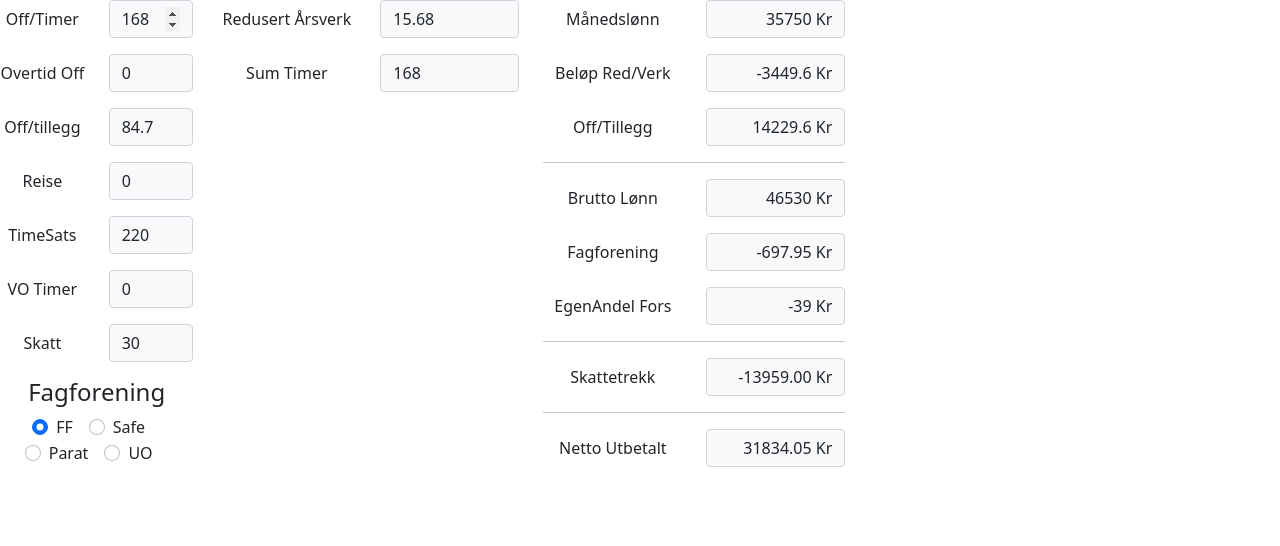
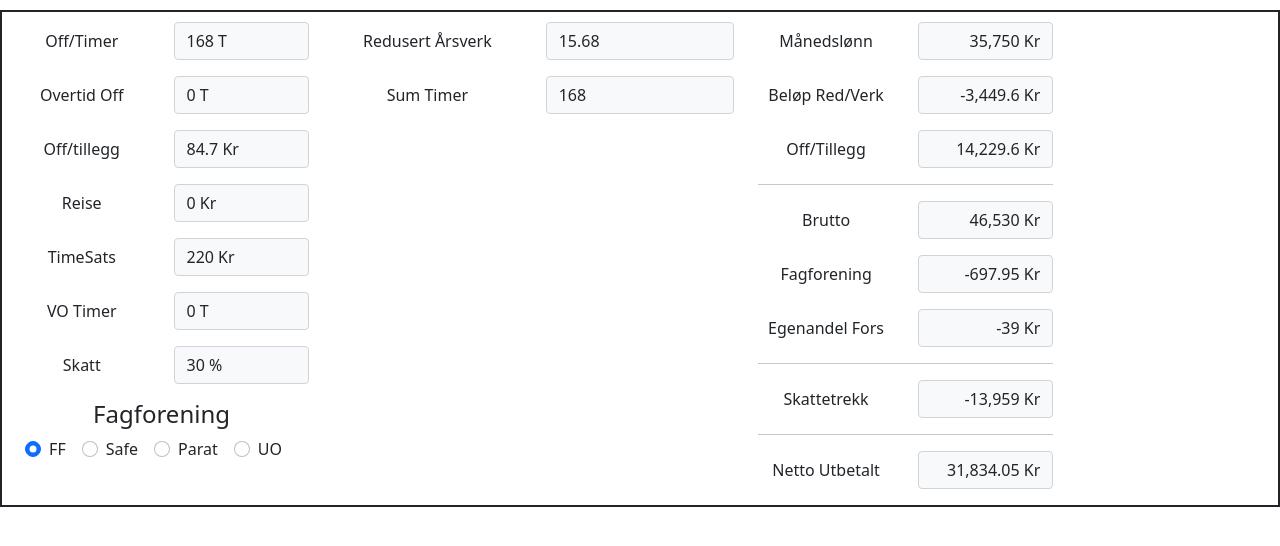
Before and after one commit to gekoparty/lonnapp, a React (Create React App) app: page / in a window 1280 px wide. Shown: the top 546 px of the page. Built offline with nearby package versions, Linux system fonts and the light colour scheme.

Commit message:
Added NumericFormat

```diff
--- a/src/components/FormInput.js
+++ b/src/components/FormInput.js
@@ -3,17 +3,16 @@ import Form from "react-bootstrap/Form";
 import Col from "react-bootstrap/Col";
 import Row from "react-bootstrap/Row";
 
-export default function FormInput(props) {
+export default function FormInput({ label, id, value =0 }) {
   return (
     <>
-      <Form.Group as={Row} className="mb-3" controlId={props.id}>
-        <Form.Label column>{props.label}</Form.Label>
+      <Form.Group as={Row} className="mb-3" controlId={id}>
+        <Form.Label column>{label}</Form.Label>
         <Col>
           <Form.Control
-
             className="bg-light text-end"
-            type={props.type}
-            value={props.number}
+            type="text"
+            value={value}
             disabled
           ></Form.Control>
         </Col>
--- a/src/screens/MainScreen.js
+++ b/src/screens/MainScreen.js
@@ -1,10 +1,11 @@
-import React, { useEffect, useReducer, useState, setState, useCallback } from "react";
+import React, { useEffect, useReducer, useState, useCallback } from "react";
 import Row from "react-bootstrap/Row";
 import Col from "react-bootstrap/Col";
 import Form from "react-bootstrap/Form";
 import FormInput from "../components/FormInput";
 import schema from "../validations/schema";
 import useValidate from "../validations/useValidate";
+import { NumericFormat } from "react-number-format";
 
 const reducer = (state, action) => {
   switch (action.type) {
@@ -41,73 +42,81 @@ export default function MainScreen() {
 
   const employeeInsuranceCost = -39;
 
-  const calculateSalary= useCallback(()=>  {
-    // Perform calculations here
-    console.log(totalOffshoreHours)
-    const brutto = (
-
+  const calculateSalary = useCallback(() => {
+    const brutto =
       monthlySalary +
       reducedAnnualWorkAmount +
       overtimeBaseSalary +
       overtimeExtraPercentage +
       totalOffshorePremium +
       srAmount +
-      Number(travelExpenses)
-    ).toFixed(2);
+      travelExpenses;
 
-    setMonthlySalary(Number(162.5 * hourlyRate));
-    setReducedAnnualWork(Number((offTime * 9.332) / 100).toFixed(2));
+    setMonthlySalary(162.5 * hourlyRate);
+    console.log(offTime);
+    setReducedAnnualWork(parseFloat(((offTime * 9.332) / 100).toFixed(2)));
     setReducedAnnualWorkAmount(
-      -Number(reducedAnnualWork * hourlyRate).toFixed(2)
+      -parseFloat((reducedAnnualWork * hourlyRate).toFixed(2))
     );
     setSrAmount(safetyRepresentativeHours * 15);
-    setOvertimeBaseSalary(Number(overtimeOffshoreHours * hourlyRate));
-    setOvertimeExtraPercentage(Number(overtimeBaseSalary));
-    setTotalOffshorePremium(
-      Number((offshorePremium * totalOffshoreHours).toFixed(2))
-    );
-    setTaxWithholding(-Number(brutto * taxPercentage) / 100);
+    setOvertimeBaseSalary(overtimeOffshoreHours * hourlyRate);
+    setOvertimeExtraPercentage(overtimeBaseSalary);
+    setTotalOffshorePremium(offshorePremium * totalOffshoreHours);
+    setTaxWithholding(-(brutto * taxPercentage) / 100);
 
+    setTotalOffshoreHours(offTime + overtimeOffshoreHours);
 
-    setTotalOffshoreHours(parseInt(offTime) + parseInt(overtimeOffshoreHours));
-
-
-
-
-    console.log(offTime);
-    console.log(overtimeOffshoreHours);
-    console.log(totalOffshoreHours);
-    setGrossTotal(Number(brutto));
+    setGrossTotal(brutto);
 
     //check unionName
     if (unionName === "FF") {
-      setUnionFees(-Number(((brutto - travelExpenses) * 1.5) / 100).toFixed(2));
+      setUnionFees(-((brutto - travelExpenses) * 1.5) / 100);
     } else if (unionName === "Safe") {
-      setUnionFees(-Number(460));
-      setClubDeduction(-Number(40));
+      setUnionFees(-460);
+      setClubDeduction(-40);
     } else if (unionName === "Parat") {
-      setUnionFees(-Number(520));
-      setClubDeduction(-Number(40));
+      setUnionFees(-520);
+      setClubDeduction(-40);
     } else {
-      setUnionFees(Number(0));
-      setClubDeduction(Number(0));
+      setUnionFees(0);
+      setClubDeduction(0);
     }
 
     setNetSalary(
-      Number(
       grossTotal +
         taxWithholding +
         clubDeduction +
         employeeInsuranceCost +
         unionFees
-      ).toFixed(2)
     );
-  });
+  }, [
+    hourlyRate,
+    monthlySalary,
+    reducedAnnualWorkAmount,
+    overtimeBaseSalary,
+    overtimeExtraPercentage,
+    totalOffshorePremium,
+    srAmount,
+    travelExpenses,
+    offTime,
+    overtimeOffshoreHours,
+    taxPercentage,
+    unionName,
+    employeeInsuranceCost,
+    clubDeduction,
+    grossTotal,
+    offshorePremium,
+    reducedAnnualWork,
+    safetyRepresentativeHours,
+    taxWithholding,
+    totalOffshoreHours,
+    unionFees,
+  ]);
 
   useEffect(() => {
     calculateSalary();
-    console.log(unionName);
   }, [
+    calculateSalary,
     isValid,
     grossTotal,
     srAmount,
@@ -150,29 +159,39 @@ export default function MainScreen() {
     },
   };
 
-  const handleValidation = (field, event) => {
-    const value = event.target.value;
+  const handleValidation = (field, value) => {
     fields[field].setter(value);
     fields[field].validator({ [field]: value });
   };
 
   return (
-    <div className="small-container">
-      <Row>
-        <Col md={2}>
+    <div
+      className="small-container"
+      style={{ marginTop: "10px", border: "solid 2px" }}
+    >
+      <Row style={{ margin: "auto", marginTop: "10px" }}>
+        <Col lg={3}>
           <Form>
             <Form.Group as={Row} className="mb-3" controlId="timer">
               <Form.Label column>Off/Timer</Form.Label>
               <Col>
-                <Form.Control
+                <NumericFormat
+                  customInput={Form.Control}
                   min={0}
+                  allowNegative={false}
                   className="bg-light"
-                  type="number"
+                  //type="number"
                   isInvalid={!!errors.offTime}
-                  value={offTime}
-                  onChange={(event) => handleValidation("offTime", event)}
+                  defaultValue={offTime}
+                  suffix={" T"}
+                  onValueChange={(values) => {
+                    console.log(values);
+                    const { floatValue } = values;
+                    console.log(floatValue);
+                    handleValidation("offTime", floatValue);
+                  }}
                   required
-                ></Form.Control>
+                ></NumericFormat>
                 <Form.Control.Feedback type="invalid">
                   {errors.offTime}
                 </Form.Control.Feedback>
@@ -185,16 +204,20 @@ export default function MainScreen() {
             >
               <Form.Label column>Overtid Off</Form.Label>
               <Col>
-                <Form.Control
+                <NumericFormat
+                  customInput={Form.Control}
+                  allowNegative={false}
                   className="bg-light"
-                  type="number"
-                  value={overtimeOffshoreHours}
-                  onChange={(event) =>
-                    handleValidation("overtimeOffshoreHours", event)
-                  }
+                  //type="number"
+                  defaultValue={overtimeOffshoreHours}
+                  suffix={" T"}
                   isInvalid={!!errors.overtimeOffshoreHours}
                   required
-                ></Form.Control>
+                  onValueChange={(values) => {
+                    const { floatValue } = values;
+                    handleValidation("overtimeOffshoreHours", floatValue);
+                  }}
+                ></NumericFormat>
                 <Form.Control.Feedback type="invalid">
                   {errors.overtimeOffshoreHours}
                 </Form.Control.Feedback>
@@ -203,17 +226,20 @@ export default function MainScreen() {
             <Form.Group as={Row} className="mb-3" controlId="offshorePremium">
               <Form.Label column>Off/tillegg</Form.Label>
               <Col>
-                <Form.Control
+                <NumericFormat
                   min={0}
+                  allowNegative={false}
+                  customInput={Form.Control}
                   className="bg-light"
-                  type="number"
-                  value={offshorePremium}
+                  suffix={" Kr"}
+                  defaultValue={offshorePremium}
                   isInvalid={!!errors.offshorePremium}
-                  onChange={(event) =>
-                    handleValidation("offshorePremium", event)
-                  }
                   required
-                ></Form.Control>
+                  onValueChange={(values) => {
+                    const { floatValue } = values;
+                    handleValidation("offshorePremium", floatValue);
+                  }}
+                ></NumericFormat>
                 <Form.Control.Feedback type="invalid">
                   {errors.offshorePremium}
                 </Form.Control.Feedback>
@@ -222,17 +248,21 @@ export default function MainScreen() {
             <Form.Group as={Row} className="mb-3" controlId="travelExpenses">
               <Form.Label column>Reise</Form.Label>
               <Col>
-                <Form.Control
+                <NumericFormat
                   min={0}
+                  allowNegative={false}
+                  customInput={Form.Control}
                   className="bg-light"
-                  type="number"
-                  value={travelExpenses}
+                  //type="number"
+                  defaultValue={travelExpenses}
+                  suffix={" Kr"}
                   isInvalid={!!errors.travelExpenses}
-                  onChange={(event) =>
-                    handleValidation("travelExpenses", event)
-                  }
                   required
-                ></Form.Control>
+                  onValueChange={(values) => {
+                    const { floatValue } = values;
+                    handleValidation("travelExpenses", floatValue);
+                  }}
+                ></NumericFormat>
                 <Form.Control.Feedback type="invalid">
                   {errors.travelExpenses}
                 </Form.Control.Feedback>
@@ -241,16 +271,21 @@ export default function MainScreen() {
             <Form.Group as={Row} className="mb-3" controlId="lonn">
               <Form.Label column>TimeSats</Form.Label>
               <Col>
-                <Form.Control
+                <NumericFormat
                   min={0}
-                  onKeyDown={(e) => e.key === "-" && e.preventDefault()}
+                  allowNegative={false}
+                  customInput={Form.Control}
+                  //onKeyDown={(e) => e.key === "-" && e.preventDefault()}
                   className="bg-light "
-                  type="number"
-                  value={hourlyRate}
-                  onChange={(event) => handleValidation("hourlyRate", event)}
+                  defaultValue={hourlyRate}
+                  suffix={" Kr"}
                   isInvalid={!!errors.hourlyRate}
                   required
-                ></Form.Control>
+                  onValueChange={(values) => {
+                    const { floatValue } = values;
+                    handleValidation("hourlyRate", floatValue);
+                  }}
+                ></NumericFormat>
                 <Form.Control.Feedback type="invalid">
                   {errors.hourlyRate}
                 </Form.Control.Feedback>
@@ -259,17 +294,21 @@ export default function MainScreen() {
             <Form.Group as={Row} className="mb-3" controlId="safetyHours">
               <Form.Label column>VO Timer</Form.Label>
               <Col>
-                <Form.Control
+                <NumericFormat
                   min={0}
+                  allowNegative={false}
+                  customInput={Form.Control}
                   className="bg-light "
-                  type="number"
-                  value={safetyRepresentativeHours}
-                  onChange={(event) =>
-                    handleValidation("safetyRepresentativeHours", event)
-                  }
+                  //type="number"
+                  defaultValue={safetyRepresentativeHours}
+                  suffix={" T"}
                   isInvalid={!!errors.safetyRepresentativeHours}
                   required
-                ></Form.Control>
+                  onValueChange={(values) => {
+                    const { floatValue } = values;
+                    handleValidation("safetyRepresentativeHours", floatValue);
+                  }}
+                ></NumericFormat>
                 <Form.Control.Feedback type="invalid">
                   {errors.safetyRepresentativeHours}
                 </Form.Control.Feedback>
@@ -279,17 +318,23 @@ export default function MainScreen() {
             <Form.Group as={Row} className="mb-3" controlId="skatt">
               <Form.Label column>Skatt</Form.Label>
               <Col>
-                <Form.Control
+                <NumericFormat
                   min={0}
                   max={100}
-                  onKeyDown={(e) => e.key === "-" && e.preventDefault()}
+                  allowNegative={false}
+                  customInput={Form.Control}
+                  //onKeyDown={(e) => e.key === "-" && e.preventDefault()}
                   className="bg-light"
-                  type="number"
+                  //type="number"
                   isInvalid={!!errors.taxPercentage}
-                  value={taxPercentage}
-                  onChange={(event) => handleValidation("taxPercentage", event)}
+                  defaultValue={taxPercentage}
+                  suffix={" %"}
+                  onValueChange={(values) => {
+                    const { floatValue } = values;
+                    handleValidation("taxPercentage", floatValue);
+                  }}
                   required
-                ></Form.Control>
+                ></NumericFormat>
                 <Form.Control.Feedback type="invalid">
                   {errors.taxPercentage}
                 </Form.Control.Feedback>
@@ -334,7 +379,7 @@ export default function MainScreen() {
             </div>
           </Form>
         </Col>
-        <Col md={3}>
+        <Col lg={4}>
           {/* <h4>Netto Utbetalt</h4>
           <div>{netSalary}</div> */}
           <Form>
@@ -343,7 +388,7 @@ export default function MainScreen() {
               <Col>
                 <Form.Control
                   className="bg-light"
-                  type="number"
+                  //type="number"
                   value={reducedAnnualWork}
                   disabled
                 ></Form.Control>
@@ -354,7 +399,7 @@ export default function MainScreen() {
               <Col>
                 <Form.Control
                   className="bg-light"
-                  type="number"
+                  //type="number"
                   value={totalOffshoreHours}
                   disabled
                 ></Form.Control>
@@ -364,121 +409,246 @@ export default function MainScreen() {
         </Col>
         <Col md={3}>
           <Form>
+            <NumericFormat
+              displayType={"text"}
+              thousandSeparator={true}
+              value={monthlySalary}
+              suffix={" Kr"}
+              fixedDecimalScale={false}
+              decimalScale={2}
+              renderText={(value) => (
                 <FormInput
                   type={""}
                   label={"Månedslønn"}
-              number={`${monthlySalary} Kr`}
                   id={"monthlySalary"}
-            ></FormInput>
+                  value={value}
+                />
+              )}
+            />
             {travelExpenses > 0 ? (
+              <NumericFormat
+                displayType={"text"}
+                thousandSeparator={true}
+                value={travelExpenses}
+                suffix={" Kr"}
+                fixedDecimalScale={false}
+                decimalScal={2}
+                renderText={(value) => (
                   <FormInput
                     type={""}
                     label={"ReiseOpp"}
-                number={`${travelExpenses} Kr`}
                     id={"ReiseOpp"}
-              ></FormInput>
+                    value={value}
+                  />
+                )}
+              />
             ) : (
               ""
             )}
 
             {offTime > 0 ? (
+              <NumericFormat
+                displayType={"text"}
+                thousandSeparator={true}
+                value={reducedAnnualWorkAmount}
+                suffix={" Kr"}
+                fixedDecimalScale={false}
+                decimalScale={2}
+                renderText={(value) => (
                   <FormInput
                     type={""}
                     label={"Beløp Red/Verk"}
-                number={`${reducedAnnualWorkAmount} Kr`}
                     id={"reducedAnnualWorkAmount"}
-              ></FormInput>
+                    value={value}
+                  />
+                )}
+              />
             ) : (
               ""
             )}
-
-            {overtimeOffshoreHours > 0 ? (
-              <>
+            {overtimeBaseSalary > 0 && (
+              <NumericFormat
+                value={overtimeBaseSalary}
+                thousandSeparator={true}
+                displayType={"text"}
+                suffix={" Kr"}
+                decimalScale={2}
+                fixedDecimalScale={false}
+                renderText={(value) => (
                   <FormInput
                     type={""}
                     label={"Overtid Grunnlonn"}
-                  number={`${overtimeBaseSalary} Kr`}
                     id={"overtimeBaseSalary"}
-                ></FormInput>
+                    value={value}
+                  />
+                )}
+              />
+            )}
+            {overtimeExtraPercentage > 0 && (
+              <NumericFormat
+                value={overtimeExtraPercentage}
+                thousandSeparator={true}
+                displayType={"text"}
+                suffix={" Kr"}
+                decimalScale={2}
+                fixedDecimalScale={false}
+                renderText={(value) => (
                   <FormInput
                     type={""}
                     label={"Overtid 100%"}
-                  number={`${overtimeExtraPercentage} Kr`}
                     id={"overtidEkstra100"}
-                ></FormInput>
-              </>
-            ) : (
-              ""
+                    value={value}
+                  />
+                )}
+              />
             )}
             {offTime > 0 ? (
+              <NumericFormat
+                value={totalOffshorePremium}
+                thousandSeparator={true}
+                displayType={"text"}
+                suffix={" Kr"}
+                decimalScale={2}
+                fixedDecimalScale={false}
+                renderText={(value) => (
                   <FormInput
                     type={""}
                     label={"Off/Tillegg"}
-                number={`${totalOffshorePremium} Kr`}
                     id={"offshoretillegg"}
-              ></FormInput>
+                    value={value}
+                  />
+                )}
+              />
             ) : (
               ""
             )}
             {srAmount > 0 ? (
+              <NumericFormat
+                value={srAmount}
+                thousandSeparator={true}
+                displayType={"text"}
+                suffix={" Kr"}
+                decimalScale={2}
+                fixedDecimalScale={false}
+                renderText={(value) => (
                   <FormInput
                     type={""}
-                label={"VerneOmbud"}
-                number={`${srAmount} Kr`}
+                    label={"Verneombud"}
                     id={"srAmount"}
-              ></FormInput>
+                    value={value}
+                  />
+                )}
+              />
             ) : (
               ""
             )}
             <hr />
+            <NumericFormat
+              value={grossTotal}
+              thousandSeparator={true}
+              displayType={"text"}
+              suffix={" Kr"}
+              decimalScale={2}
+              fixedDecimalScale={false}
+              renderText={(value) => (
                 <FormInput
                   type={""}
-              label={"Brutto Lønn"}
-              number={`${grossTotal} Kr`}
+                  label={"Brutto"}
                   id={"grossTotal"}
-            ></FormInput>
+                  value={value}
+                />
+              )}
+            />
             {unionFees !== 0 ? (
+              <NumericFormat
+                value={unionFees}
+                thousandSeparator={true}
+                displayType={"text"}
+                suffix={" Kr"}
+                decimalScale={2}
+                fixedDecimalScale={true}
+                renderText={(value) => (
                   <FormInput
                     type={""}
                     label={"Fagforening"}
-                number={`${unionFees} Kr`}
                     id={"unionName"}
-              ></FormInput>
+                    value={value}
+                  />
+                )}
+              />
             ) : (
               ""
             )}
-
+            <NumericFormat
+              value={employeeInsuranceCost}
+              thousandSeparator={true}
+              displayType={"text"}
+              suffix={" Kr"}
+              decimalScale={2}
+              fixedDecimalScale={false}
+              renderText={(value) => (
                 <FormInput
                   type={""}
-              label={"EgenAndel Fors"}
-              number={`${employeeInsuranceCost} Kr`}
-              id={"employeeInsuranceCost"}
-            ></FormInput>
+                  label={"Egenandel Fors"}
+                  id={"employeeInsuranceCos"}
+                  value={value}
+                />
+              )}
+            />
             {clubDeduction !== 0 ? (
+              <NumericFormat
+                value={clubDeduction}
+                thousandSeparator={true}
+                displayType={"text"}
+                suffix={" Kr"}
+                decimalScale={2}
+                fixedDecimalScale={false}
+                renderText={(value) => (
                   <FormInput
                     type={""}
                     label={"Klubbtrekk"}
-                number={`${clubDeduction} Kr`}
-                id={"clubDeduction"}
-              ></FormInput>
+                    id={clubDeduction}
+                    value={value}
+                  />
+                )}
+              />
             ) : (
               ""
             )}
-
             <hr />
+            <NumericFormat
+              value={taxWithholding}
+              displayType={"text"}
+              thousandSeparator={true}
+              suffix={" Kr"}
+              decimalScale={2}
+              fixedDecimalScale={false}
+              renderText={(value) => (
                 <FormInput
                   type={""}
                   label={"Skattetrekk"}
-              number={`${taxWithholding.toFixed(2)} Kr`}
-              id={"taxWithholding"}
-            ></FormInput>
+                  id="taxWithholding"
+                  value={value}
+                />
+              )}
+            />
             <hr />
+            <NumericFormat
+              value={netSalary}
+              displayType={"text"}
+              thousandSeparator={true}
+              suffix={" Kr"}
+              decimalScale={2}
+              fixedDecimalScale={true}
+              renderText={(value) => (
                 <FormInput
                   type={""}
                   label={"Netto Utbetalt"}
-              number={`${netSalary} Kr`}
                   id={"netSalary"}
-            ></FormInput>
+                  value={value}
+                />
+              )}
+            />
           </Form>
         </Col>
       </Row>
```
Lines whose indentation alone changed are shown as unchanged.
